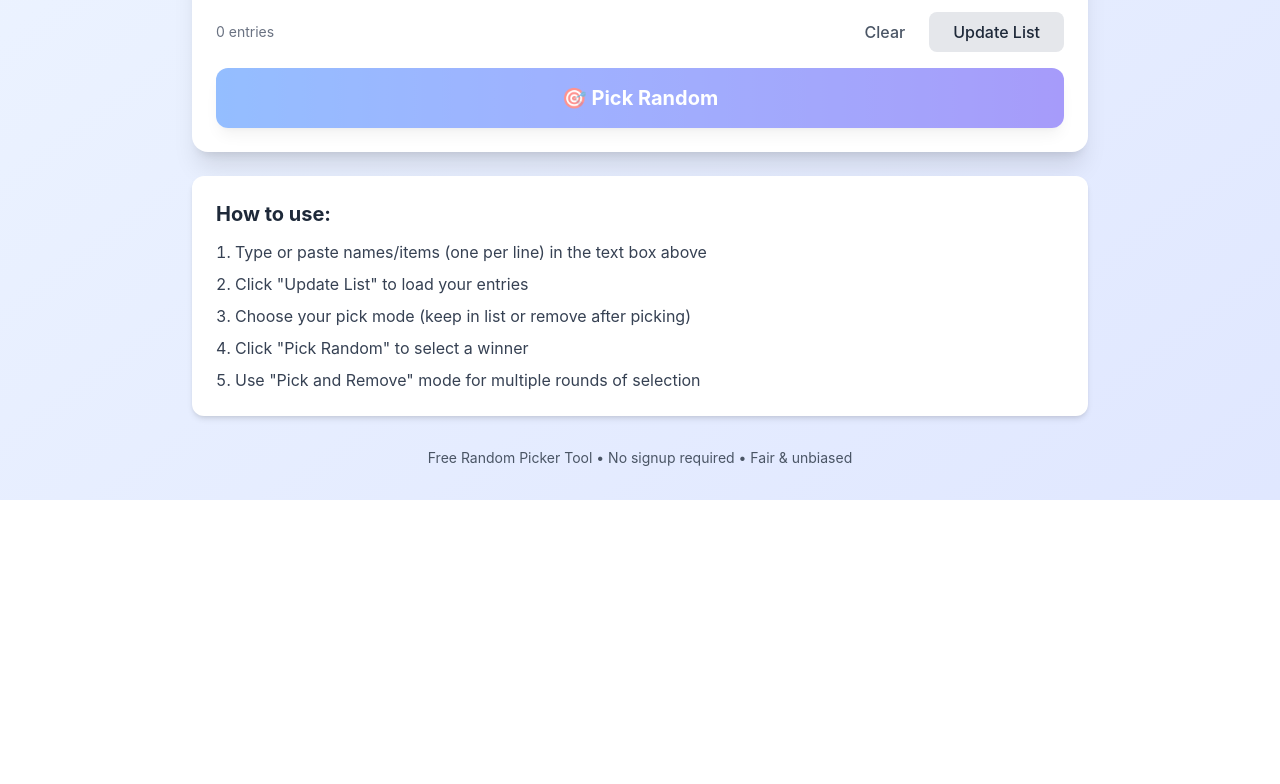
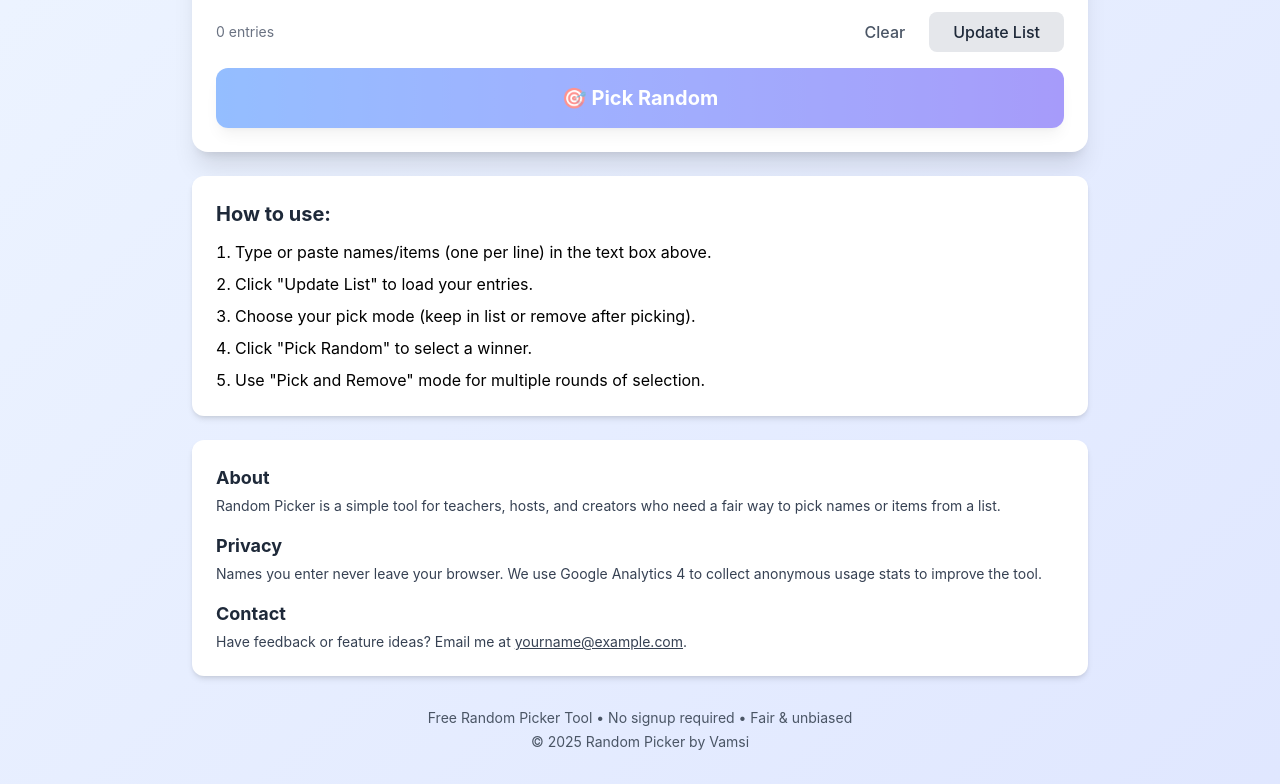
Before and after one commit to krishnavt/random-picker, a React (Vite) app: page / in a window 1280 px wide. Shown: the part 466-1250 px from the top of the page. Before the commit the page ends 966 px from the top, so only its background shows below. Built offline with nearby package versions, Linux system fonts and the light colour scheme.

Commit message:
Polish UI and add GA4 pick event

```diff
--- a/index.html
+++ b/index.html
@@ -1,4 +1,5 @@
 <!doctype html>
+<html lang="en">
   <head>
     <meta charset="UTF-8" />
     <link rel="icon" type="image/svg+xml" href="/vite.svg" />
@@ -14,6 +15,8 @@
     </script>
 
     <title>Free Random Picker - Pick Names, Winners & More</title>
+    <meta name="description" content="Free random picker tool. Pick random names, select winners, or make decisions. Fair, fast, and no signup required. Perfect for teachers, giveaways, and games.">
+    <meta name="keywords" content="random picker, name picker, random selector, pick winner, random name generator">
   </head>
   <body>
     <div id="root"></div>
--- a/src/App.jsx
+++ b/src/App.jsx
@@ -21,6 +21,14 @@ function App() {
     }
 
     setIsAnimating(true);
+
+    // GA4 event: pick_random_click
+    if (window.gtag) {
+      window.gtag('event', 'pick_random_click', {
+        event_category: 'engagement',
+        event_label: pickMode,
+      });
+    }
 
     setTimeout(() => {
       const removeAfterPick = pickMode === 'remove';
@@ -79,7 +87,7 @@ function App() {
             <textarea
               value={inputText}
               onChange={(e) => setInputText(e.target.value)}
-              placeholder="Alice&#10;Bob&#10;Charlie&#10;Diana"
+              placeholder={"Alice\nBob\nCharlie\nDiana"}
               className="w-full h-48 p-4 border border-gray-300 rounded-lg focus:ring-2 focus:ring-blue-500 focus:border-transparent resize-none font-mono"
             />
             <div className="flex justify-between items-center mt-2">
@@ -127,17 +135,41 @@ function App() {
 
         <div className="bg-white rounded-xl shadow-md p-6">
           <h2 className="text-xl font-bold text-gray-800 mb-3">How to use:</h2>
-          <ol className="list-decimal list-inside space-y-2 text-gray-700">
-            <li>Type or paste names/items (one per line) in the text box above</li>
-            <li>Click "Update List" to load your entries</li>
-            <li>Choose your pick mode (keep in list or remove after picking)</li>
-            <li>Click "Pick Random" to select a winner</li>
-            <li>Use "Pick and Remove" mode for multiple rounds of selection</li>
+          <ol className="list-decimal list-inside space-y-2 tey-700">
+            <li>Type or paste names/items (one per line) in the text box above.</li>
+            <li>Click "Update List" to load your entries.</li>
+            <li>Choose your pick mode (keep in list or remove after picking).</li>
+            <li>Click "Pick Random" to select a winner.</li>
+            <li>Use "Pick and Remove" mode for multiple rounds of selection.</li>
           </ol>
         </div>
 
+        <div className="bg-white rounded-xl shadow-md p-6 mt-6 space-y-4">
+          <section>
+            <h2 className="text-lg font-bold text-gray-800 mb-1">About</h2>
+            <p className="text-sm text-gray-700">
+              Random Picker is a simple tool for teachers, hosts, and creators who need a fair way to pick names or items from a list.
+            </p>
+          </section>
+
+          <section>
+            <h2 className="text-lg font-bold text-gray-800 mb-1">Privacy</h2>
+            <p className="text-sm text-gray-700">
+              Names you enter never leave your browser. We use Google Analytics 4 to collect anonymous usage stats to improve the tool.
+            </p>
+          </section>
+
+          <section>
+            <h2 className="text-lg font-bold text-gray-800 mb-1">Contact</h2>
+            <p className="text-sm text-gray-700">
+              Have feedback or feature ideas? Email me at <span className="underline">yourname@example.com</span>.
+            </p>
+          </section>
+        </div>
+
         <footer className="text-center mt-8 text-gray-600 text-sm">
-          <p>Free Random Picker Tool • No signup required • Fair & unbiased</p>
+          <p>Free Random Picker Tool • No signup required • Fair &amp; unbiased</p>
+          <p className="mt-1">&copy; {new Date().getFullYear()} Random Picker by Vamsi</p>
         </footer>
 
       </div>
```
Lines whose indentation alone changed are shown as unchanged.
